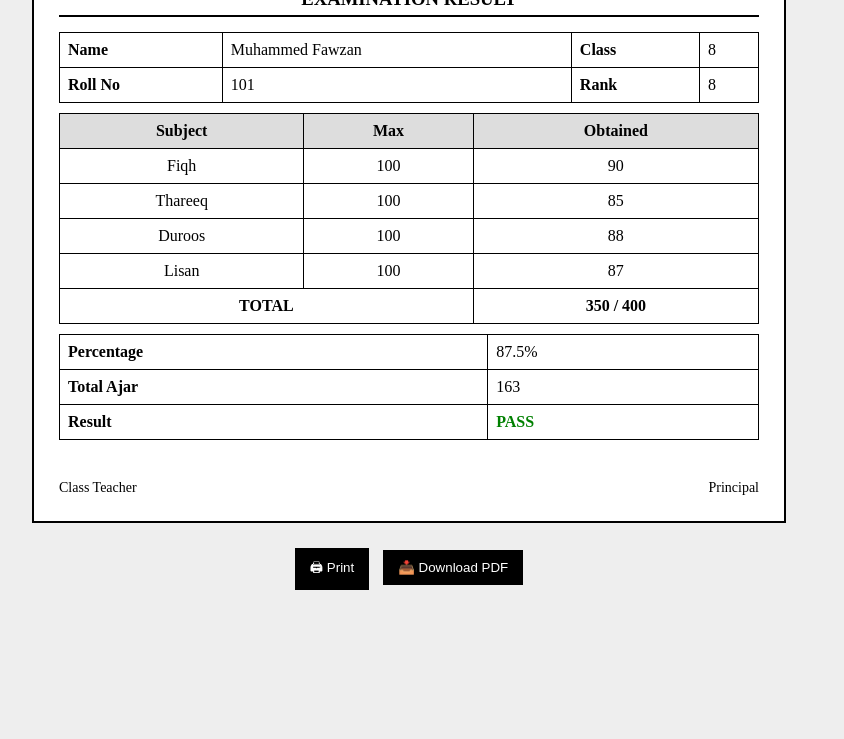
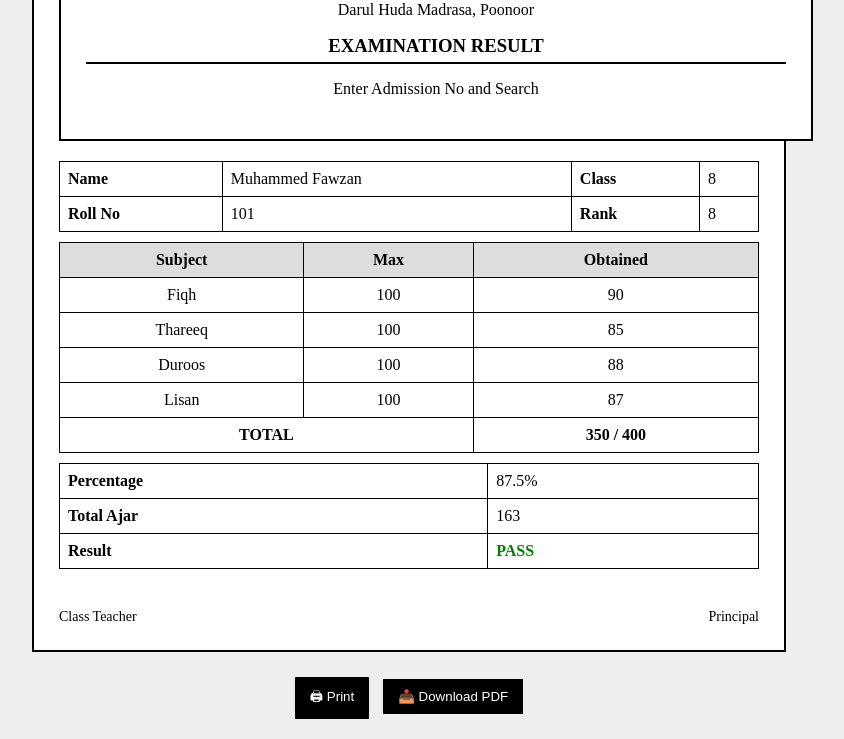
Before and after one commit to midlajp73-netizen/Darul-huda-Madrasa-Reg-no-9547, a plain HTML site: page index.html in a window 1280 px wide. Shown: the part 137-876 px from the top of the page, without its empty margins (231-1075 px from the left). Before the commit the page ends 800 px from the top, so only its background shows below. Drawn offline with Linux system fonts and the light colour scheme.

Commit message:
Update index.html

```diff
--- a/index.html
+++ b/index.html
@@ -14,12 +14,15 @@
 <div class="sheet" id="resultBox">
 
   <!-- Top Header -->
+  <div class="sheet" id="resultBox">
   <div class="top-header">
     <h2>دار الهدى مدرسة، بونور</h2>
     <p>Darul Huda Madrasa, Poonoor</p>
     <h3>EXAMINATION RESULT</h3>
   </div>
 
+  <p style="text-align:center;">Enter Admission No and Search</p>
+</div>
   <!-- Student Info -->
   <table class="info">
     <tr>
```
